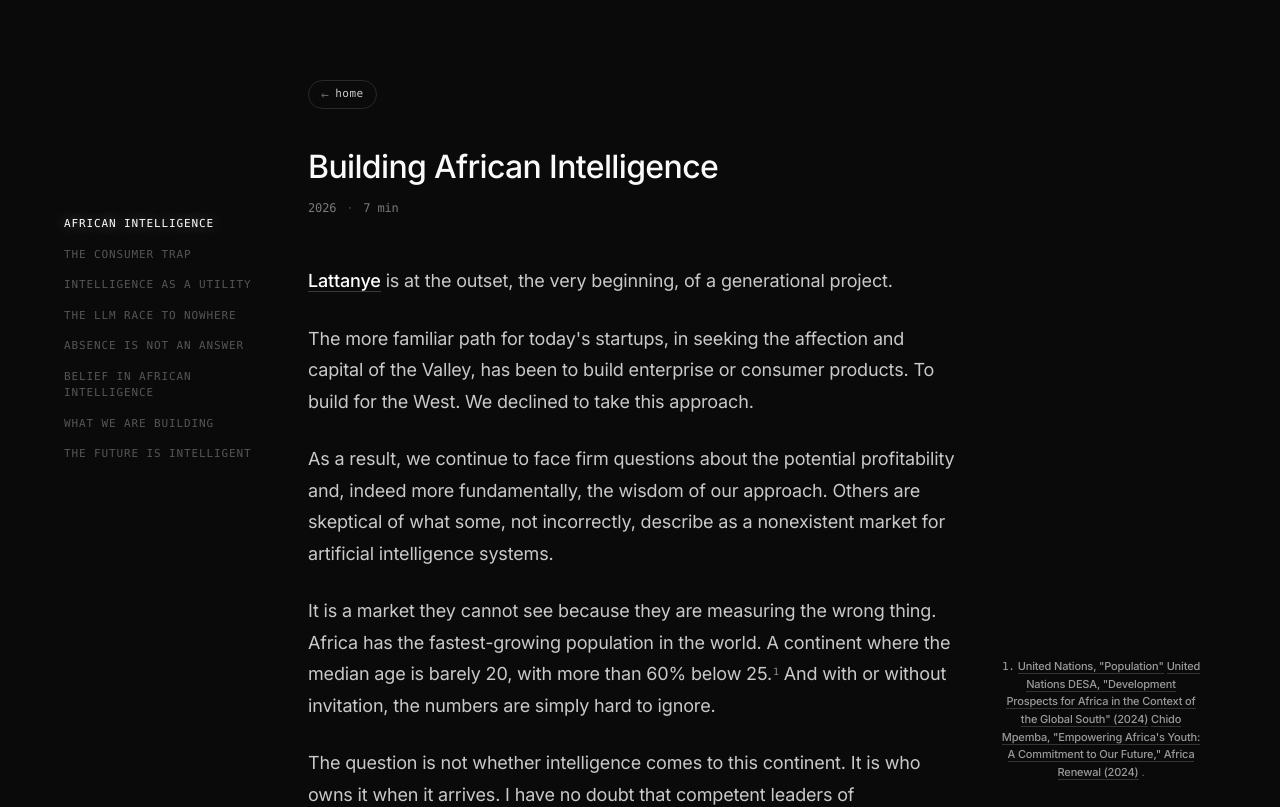
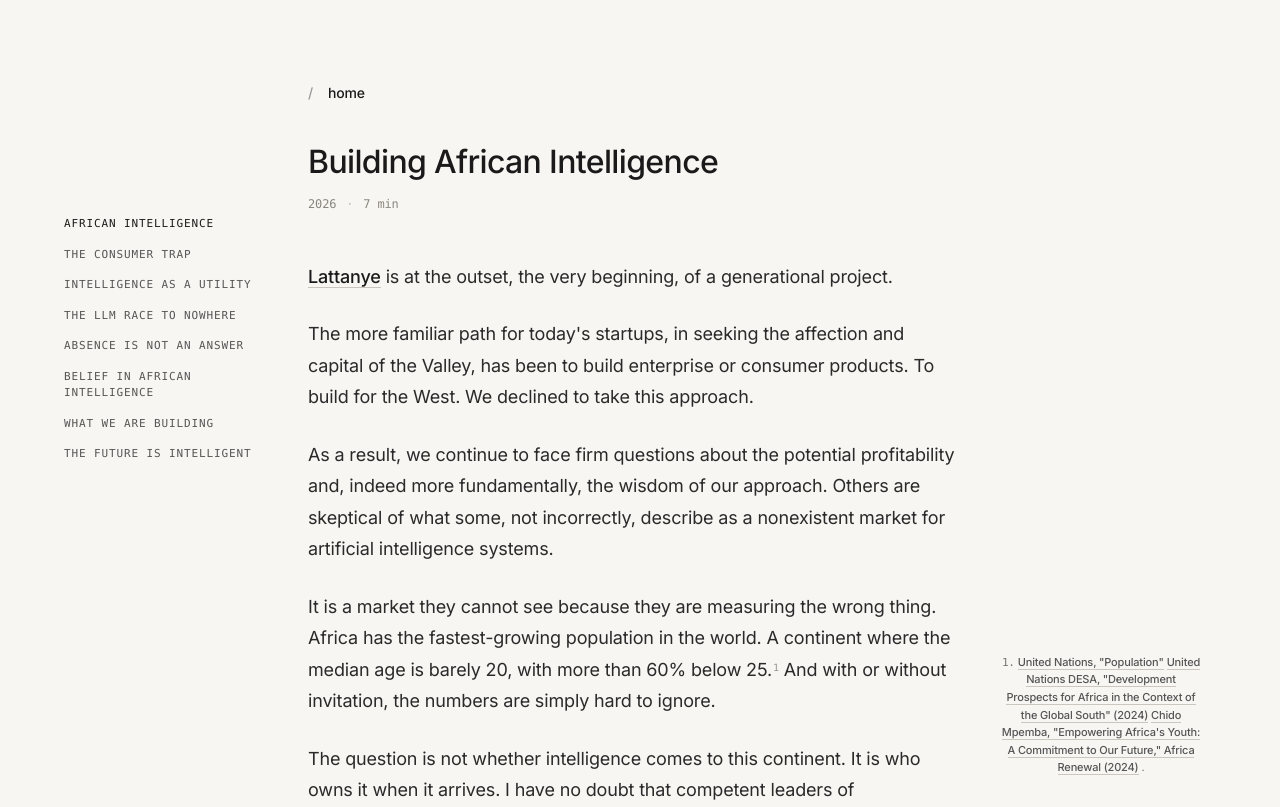
Before and after one commit to ydntatenda/tatenda-site, a Next.js app: page /writing/building-african-intelligence in a window 1280 px wide. Shown: the top 807 px of the page. Built offline with nearby package versions, Linux system fonts and the light colour scheme.

Commit message:
Add files via upload

```diff
--- a/app/components/Signature.tsx
+++ b/app/components/Signature.tsx
@@ -49,7 +49,7 @@
         }
         src="/signature.svg"
         alt="Tatenda Ncube-Muchandibaya signature"
-        style={{ filter: 'invert(0.55)' }}
+        style={{ filter: 'invert(0.15)' }}
       />
     </div>
   );
--- a/app/globals.css
+++ b/app/globals.css
@@ -11,8 +11,8 @@
 
 html,
 body {
-  background: #0a0a0a;
-  color: #e5e5e5;
+  background: #f7f6f3;
+  color: #1a1a1a;
 }
 
 body {
@@ -24,8 +24,8 @@
 }
 
 ::selection {
-  background: #333333;
-  color: #ffffff;
+  background: #e4e2dc;
+  color: #1a1a1a;
 }
 
 main {
@@ -80,7 +80,7 @@
 main h1 {
   font-size: 24px;
   font-weight: 500;
-  color: #fafafa;
+  color: #1a1a1a;
   letter-spacing: -0.02em;
   margin: 0 0 36px;
   line-height: 1.2;
@@ -90,7 +90,7 @@
 main h1 + p {
   font-size: 15px;
   line-height: 1.7;
-  color: #9a9a9a;
+  color: #6b6b6b;
   margin: 0 0 36px;
 }
 
@@ -98,7 +98,7 @@
 main p {
   font-size: 15px;
   line-height: 1.7;
-  color: #d4d4d4;
+  color: #333333;
   margin: 0 0 18px;
 }
 
@@ -114,7 +114,7 @@
   padding-left: 18px;
   font-size: 15px;
   line-height: 1.7;
-  color: #d4d4d4;
+  color: #333333;
   margin-bottom: 16px;
 }
 
@@ -123,7 +123,7 @@
   position: absolute;
   left: 0;
   top: 0;
-  color: #555555;
+  color: #b0aca3;
   font-size: 18px;
   line-height: 1.6;
 }
@@ -135,23 +135,23 @@
 /* Inline links */
 main p a,
 main ul li a {
-  color: #ffffff;
+  color: #1a1a1a;
   font-weight: 500;
   text-decoration: none;
-  border-bottom: 0.5px solid #3a3a3a;
+  border-bottom: 0.5px solid #c9c5bc;
   transition: border-color 0.2s ease;
 }
 
 main p a:hover,
 main ul li a:hover {
-  border-bottom-color: #aaaaaa;
+  border-bottom-color: #666666;
 }
 
 /* Section label */
 .section-label {
   font-family: 'Menlo', 'Monaco', 'Courier New', monospace;
   font-size: 11px;
-  color: #7a7a7a;
+  color: #8a867d;
   letter-spacing: 0.1em;
   text-transform: uppercase;
   margin: 0 0 16px;
@@ -166,14 +166,14 @@
   display: flex;
   align-items: baseline;
   padding: 13px 0;
-  border-bottom: 0.5px solid #1d1d1d;
+  border-bottom: 0.5px solid #e2ded5;
   gap: 20px;
   text-decoration: none;
   transition: padding-left 0.25s cubic-bezier(0.2, 0.6, 0.2, 1);
 }
 
 .writing-item:first-of-type {
-  border-top: 0.5px solid #1d1d1d;
+  border-top: 0.5px solid #e2ded5;
 }
 
 .writing-item:hover {
@@ -182,7 +182,7 @@
 
 .writing-title {
   font-size: 15px;
-  color: #d4d4d4;
+  color: #333333;
   font-weight: 400;
   transition: color 0.2s ease;
   flex: 1;
@@ -194,7 +194,7 @@
 .writing-read {
   font-family: 'Menlo', 'Monaco', 'Courier New', monospace;
   font-size: 11px;
-  color: #7a7a7a;
+  color: #8a867d;
   white-space: nowrap;
   display: inline-flex;
   align-items: center;
@@ -211,11 +211,11 @@
   transform: translateX(-4px);
   transition: opacity 0.2s ease, transform 0.25s cubic-bezier(0.2, 0.6, 0.2, 1);
   font-size: 13px;
-  color: #888888;
+  color: #999999;
 }
 
 .writing-item:hover .writing-title {
-  color: #ffffff;
+  color: #000000;
 }
 
 .writing-item:hover .arr {
@@ -224,7 +224,7 @@
 }
 
 .writing-item:hover .writing-read {
-  color: #d4d4d4;
+  color: #333333;
 }
 
 .writing-date {
@@ -258,7 +258,7 @@
 
 /* Footer */
 .site-footer {
-  border-top: 0.5px solid #1d1d1d;
+  border-top: 0.5px solid #e2ded5;
   padding-top: 24px;
   display: flex;
   justify-content: space-between;
@@ -274,7 +274,7 @@
 }
 
 .icons a {
-  color: #555555;
+  color: #a8a49b;
   display: flex;
   align-items: center;
   padding: 4px;
@@ -283,7 +283,7 @@
 }
 
 .icons a:hover {
-  color: #ffffff;
+  color: #1a1a1a;
   transform: scale(1.25) translateY(-2px);
 }
 
@@ -303,14 +303,14 @@
 .footer-clock {
   font-family: 'Menlo', 'Monaco', 'Courier New', monospace;
   font-size: 11px;
-  color: #6f6f6f;
+  color: #8a867d;
   font-variant-numeric: tabular-nums;
 }
 
 .copyright {
   font-family: 'Menlo', 'Monaco', 'Courier New', monospace;
   font-size: 11px;
-  color: #6f6f6f;
+  color: #8a867d;
 }
 
 /* Back link (ydn page) */
@@ -321,34 +321,48 @@
 .backlink a {
   display: inline-flex;
   align-items: center;
-  gap: 6px;
-  border: 0.5px solid #2a2a2a;
-  border-radius: 20px;
-  padding: 5px 12px;
   text-decoration: none;
-  font-family: 'Menlo', 'Monaco', 'Courier New', monospace;
-  font-size: 11px;
-  color: #cccccc;
-  letter-spacing: 0.04em;
-  transition: border-color 0.15s ease;
+  font-size: 14px;
+  font-weight: 500;
+  color: #1a1a1a;
 }
 
-.backlink a::before {
-  content: '←';
-  font-size: 13px;
-  color: #666666;
-  line-height: 1;
+/* the slash and arrow occupy the same slot; cross-fade on hover */
+.backlink .slash,
+.backlink .arrow {
+  display: inline-block;
+  width: 14px;
+  margin-right: 6px;
+  color: #999999;
+  transition: opacity 0.2s ease, transform 0.25s cubic-bezier(0.2, 0.6, 0.2, 1);
 }
 
-.backlink a:hover {
-  border-color: #666666;
+.backlink .arrow {
+  margin-left: -20px;
+  opacity: 0;
+  transform: translateX(4px);
+}
+
+.backlink a:hover .slash {
+  opacity: 0;
+  transform: translateX(-4px);
+}
+
+.backlink a:hover .arrow {
+  opacity: 1;
+  transform: translateX(0);
+  color: #1a1a1a;
+}
+
+.backlink .label {
+  transition: color 0.2s ease;
 }
 
 /* Domain section headers on the ydn page */
 .domain {
   font-size: 15px;
   font-weight: 500;
-  color: #fafafa;
+  color: #1a1a1a;
   letter-spacing: -0.01em;
   margin: 40px 0 14px;
 }
@@ -368,7 +382,7 @@
   padding-left: 24px;
   font-size: 14px;
   line-height: 1.6;
-  color: #b8b8b8;
+  color: #4a4a4a;
   margin-bottom: 10px;
 }
 
@@ -377,7 +391,7 @@
   position: absolute;
   left: 0;
   top: 0;
-  color: #555555;
+  color: #b0aca3;
   font-size: 16px;
   line-height: 1.5;
 }
@@ -437,12 +451,21 @@
 }
 
 .article-toc a:hover {
-  color: #aaaaaa;
+  color: #555555;
 }
 
 .article-toc a.active {
-  color: #ffffff;
-  text-shadow: 0 0 14px rgba(255, 255, 255, 0.45);
+  color: #1a1a1a;
+}
+
+.article-toc a.active::before {
+  background: #1a1a1a;
+  border-color: #1a1a1a;
+  transform: scale(1.15);
+}
+
+.article-toc a:hover::before {
+  border-color: #8a867d;
 }
 
 /* Article body */
@@ -457,7 +480,7 @@
 .article-header h1 {
   font-size: 32px;
   font-weight: 500;
-  color: #fafafa;
+  color: #1a1a1a;
   letter-spacing: -0.02em;
   line-height: 1.15;
   margin: 0 0 14px;
@@ -466,14 +489,14 @@
 .article-meta {
   font-family: 'Menlo', 'Monaco', 'Courier New', monospace;
   font-size: 12px;
-  color: #7a7a7a;
+  color: #8a867d;
   display: flex;
   gap: 10px;
   align-items: center;
 }
 
 .article-meta .dot {
-  color: #444444;
+  color: #c2beb5;
 }
 
 .article-body section {
@@ -483,7 +506,7 @@
 .section-numeral {
   font-size: 17px;
   font-weight: 500;
-  color: #fafafa;
+  color: #1a1a1a;
   letter-spacing: 0.02em;
   margin: 56px 0 24px;
 }
@@ -491,7 +514,7 @@
 .article-body p {
   font-size: 18px;
   line-height: 1.75;
-  color: #c9c9c9;
+  color: #2a2a2a;
   margin: 0 0 26px;
 }
 
@@ -499,7 +522,7 @@
 .cite {
   font-family: 'Menlo', 'Monaco', 'Courier New', monospace;
   font-size: 10px;
-  color: #8a8a8a;
+  color: #999590;
   margin-left: 1px;
   cursor: default;
 }
@@ -530,74 +553,74 @@
     display: block;
     margin: 14px 0 18px;
     padding: 12px 16px;
-    border-left: 1px solid #2a2a2a;
+    border-left: 1px solid #d8d4cb;
     font-size: 12px;
     line-height: 1.65;
-    color: #7a7a7a;
+    color: #8a867d;
   }
 }
 
 .sidenote-num {
-  color: #a0a0a0;
+  color: #7a766d;
   font-family: 'Menlo', 'Monaco', 'Courier New', monospace;
   font-size: 11px;
 }
 
 .sidenote a {
-  color: #9a9a9a;
+  color: #555555;
   text-decoration: none;
-  border-bottom: 0.5px solid #333333;
+  border-bottom: 0.5px solid #cbc7be;
   transition: color 0.2s ease, border-color 0.2s ease;
 }
 
 .sidenote a:hover {
-  color: #e5e5e5;
-  border-bottom-color: #888888;
+  color: #1a1a1a;
+  border-bottom-color: #666666;
 }
 
 /* Byline */
 .article-byline {
   margin: 56px 0 24px;
   padding-top: 28px;
-  border-top: 0.5px solid #1d1d1d;
+  border-top: 0.5px solid #e2ded5;
 }
 
 .byline-name {
   font-size: 15px;
   font-weight: 500;
-  color: #fafafa;
+  color: #1a1a1a;
 }
 
 .byline-role {
   font-size: 13px;
-  color: #7a7a7a;
+  color: #8a867d;
   margin-top: 4px;
 }
 
 
 /* Lattanye mentions inside the article */
 .article-body p a.brand-link {
-  color: #ffffff;
+  color: #1a1a1a;
   font-weight: 500;
   text-decoration: none;
-  border-bottom: 0.5px solid #3a3a3a;
+  border-bottom: 0.5px solid #c9c5bc;
   transition: border-color 0.2s ease;
 }
 
 .article-body p a.brand-link:hover {
-  border-bottom-color: #aaaaaa;
+  border-bottom-color: #666666;
 }
 
 .byline-role a {
-  color: #b8b8b8;
+  color: #555555;
   text-decoration: none;
-  border-bottom: 0.5px solid #3a3a3a;
+  border-bottom: 0.5px solid #c9c5bc;
   transition: color 0.2s ease, border-color 0.2s ease;
 }
 
 .byline-role a:hover {
-  color: #ffffff;
-  border-bottom-color: #aaaaaa;
+  color: #1a1a1a;
+  border-bottom-color: #666666;
 }
 
 
--- a/app/writing/building-african-intelligence/ArticleView.tsx
+++ b/app/writing/building-african-intelligence/ArticleView.tsx
@@ -124,7 +124,11 @@
 
       <article className="article-body" id="top">
         <div className="backlink">
-          <a href="/">home</a>
+          <a href="/">
+            <span className="slash">/</span>
+            <span className="arrow">&#8592;</span>
+            <span className="label">home</span>
+          </a>
         </div>
 
         <header className="article-header">
--- a/app/writing/building-african-intelligence/page.tsx
+++ b/app/writing/building-african-intelligence/page.tsx
@@ -2,7 +2,7 @@
 import ArticleView from './ArticleView';
 
 export const metadata: Metadata = {
-  title: 'African intelligence',
+  title: 'Building African Intelligence',
   description:
     'Why sovereign AI, built government-first, is the future of intelligence in Africa. By Tatenda Ncube-Muchandibaya, Founder & CEO of Lattanye.'
 };
--- a/app/ydn/page.mdx
+++ b/app/ydn/page.mdx
@@ -2,7 +2,11 @@
 import Footer from '../components/Footer';
 
 <div className="backlink">
-  [home](/)
+  <a href="/">
+    <span className="slash">/</span>
+    <span className="arrow">&#8592;</span>
+    <span className="label">home</span>
+  </a>
 </div>
 
 # ydn
```
Also changed, not shown: app/icon.png.
